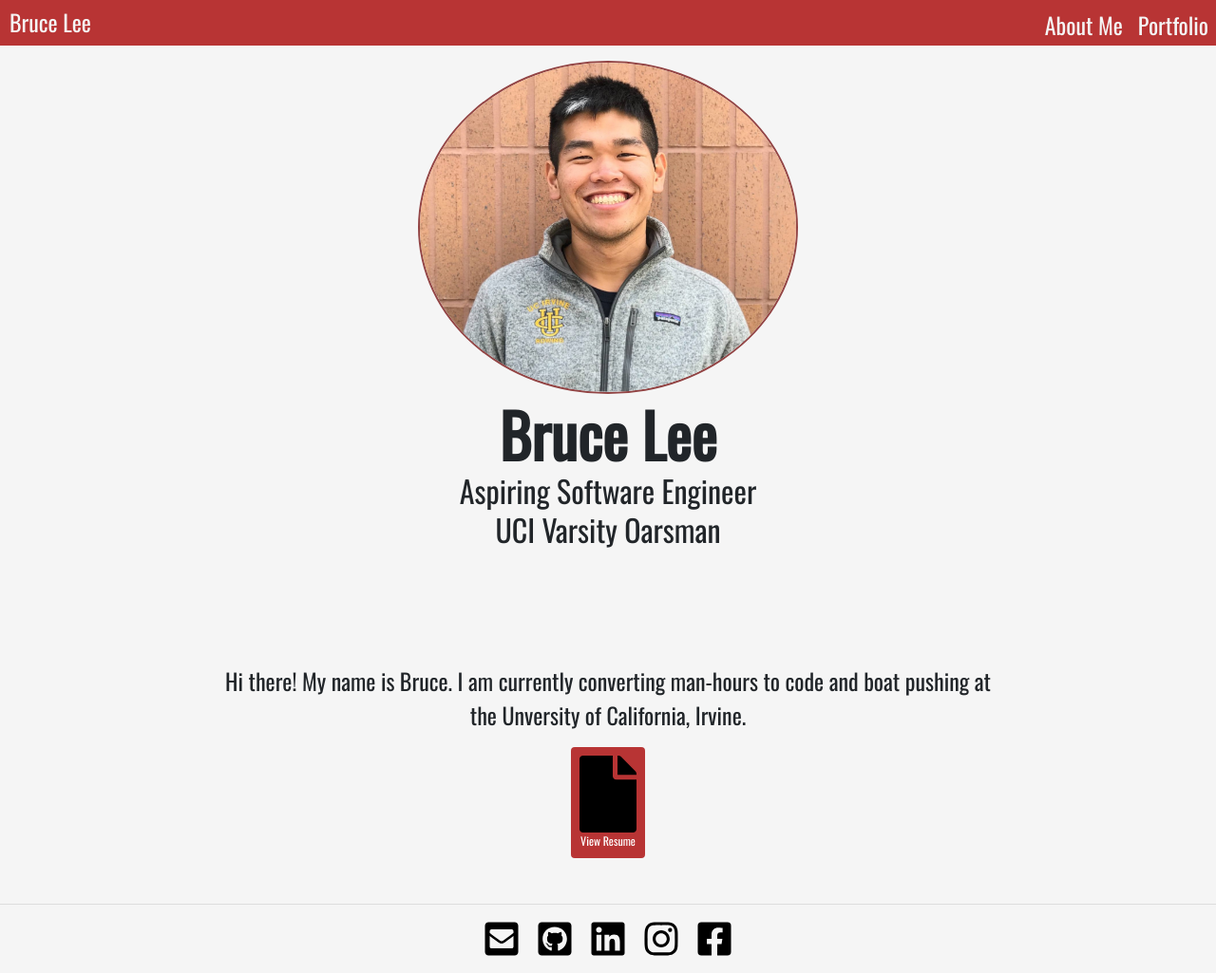
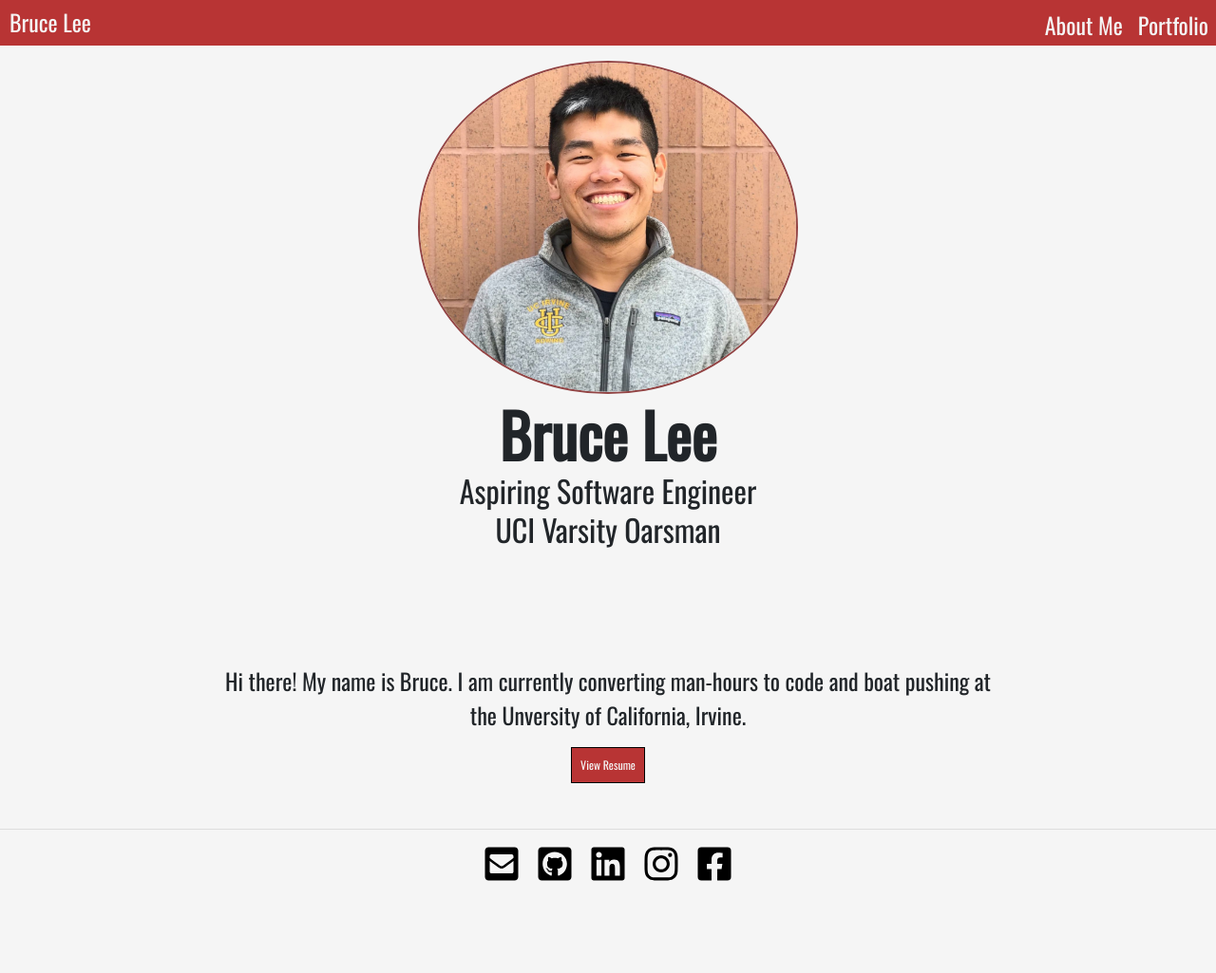
Before and after one commit to bsl782/bsl782.github.io, a plain HTML site: page index.html in a window 1280 px wide. Shown: the whole page at 95% size. After the commit the page ends 946 px from the top, so only its background shows below. Drawn offline with nearby package versions, Linux system fonts and the light colour scheme.

Commit message:
Squishing Some Bugs

```diff
--- a/index.css
+++ b/index.css
@@ -97,8 +97,8 @@ body {
 
 #resume-icon {
     background-color: #b83434;
-    border: black;
-    color: white;
+    border: 1px solid black;
+    color: rgb(245, 245, 245);
     padding: .75em;
     font-size: .75em;
     cursor: pointer;
--- a/index.html
+++ b/index.html
@@ -104,12 +104,13 @@ row with video and my face
 
   <div class="row no-gutters">
       <div class="col-12">
-        <button class="btn" id = "resume-icon"><a href = "BruceLeeResume.pdf">
-            <img src="images/resume.svg" alt="My Personal Resume"></a> View Resume</button>
+        <form action="BruceLeeResume.pdf">
+          <input type="submit" value="View Resume" id = "resume-icon"/>
+        </form>
       </div>
+
   </div>
 </div>
-</body>
 
 <!-- footer icons for personal social media-->
 <footer>
@@ -126,5 +127,6 @@ row with video and my face
       <img src="images/facebook.svg" id = "bottom-facebook-icons" alt="My Personal Facebook"></a>
   </div>
 </footer>
+</body>
 
 </html>
```
